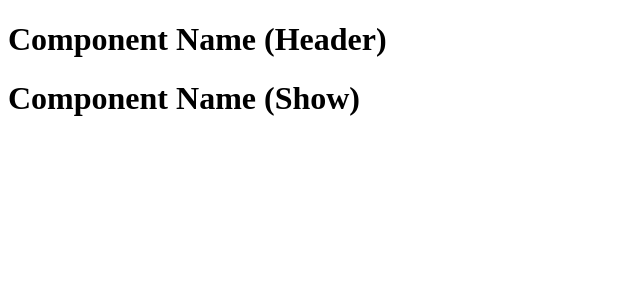
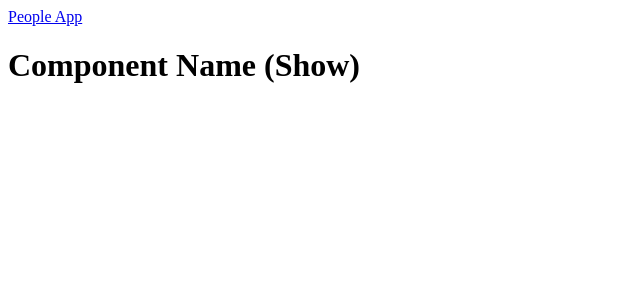
Before and after one commit to cinduhrz/peoples_site, a React (Create React App) app: page /1 in a window 1280 px wide. Shown: the top 300 px of the page, without its empty margins (0-640 px from the left). Built offline with nearby package versions, Linux system fonts and the light colour scheme.

Commit message:
created nav

```diff
--- a/src/components/Header.js
+++ b/src/components/Header.js
@@ -1,5 +1,13 @@
-function Header(props){
-    return <h1>Component Name (Header)</h1>
+import { Link } from "react-router-dom";
+
+const Header = (props) => {
+    return (<>
+        <nav className="nav">
+            <Link to="/">
+                <div>People App</div>
+            </Link>
+        </nav>
+    </>)
 }
 
 export default Header
--- a/src/styles.scss
+++ b/src/styles.scss
@@ -0,0 +1,6 @@
+$maincolor: black;
+$contrastcolor: white;
+
+body {
+    color: $maincolor;
+}
```
